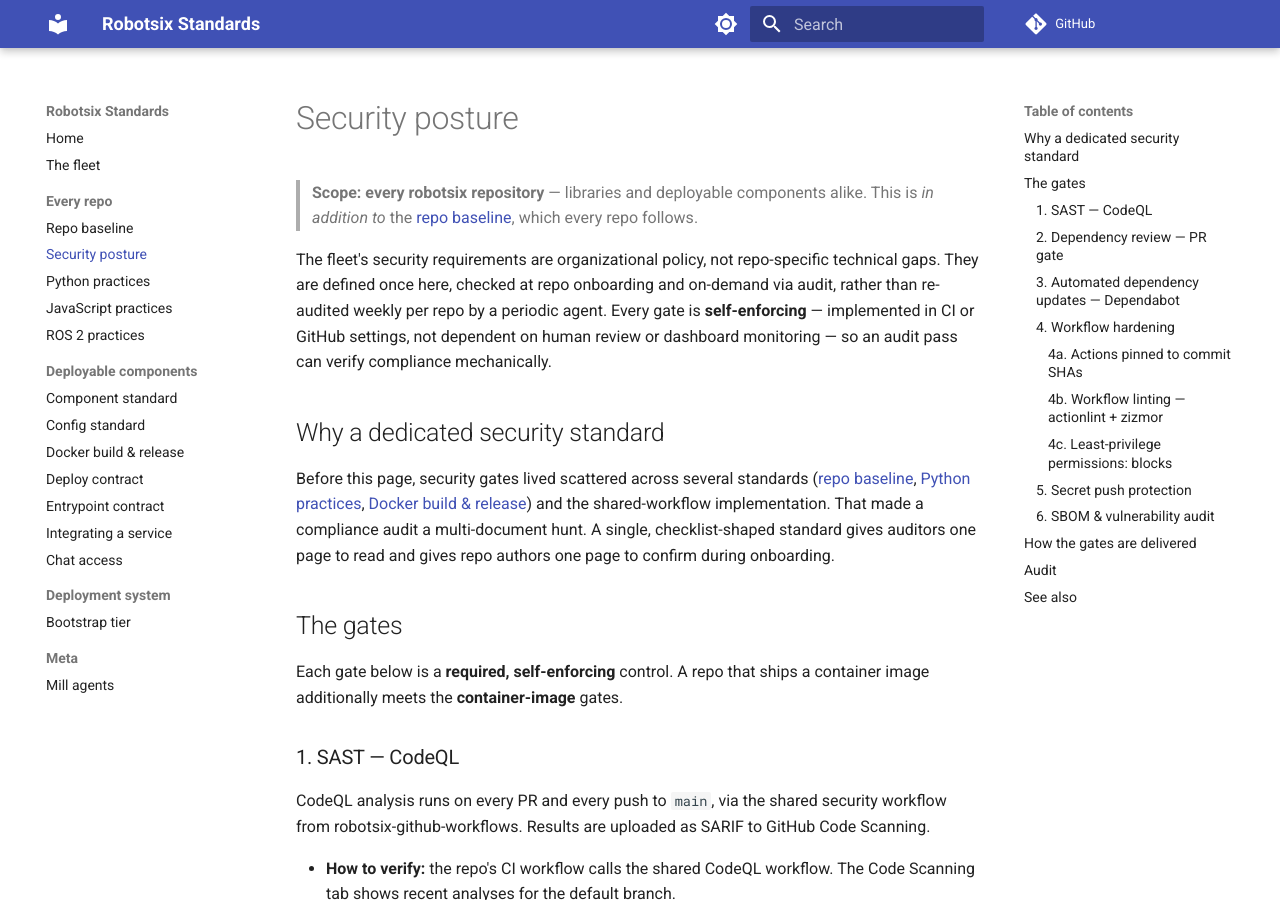
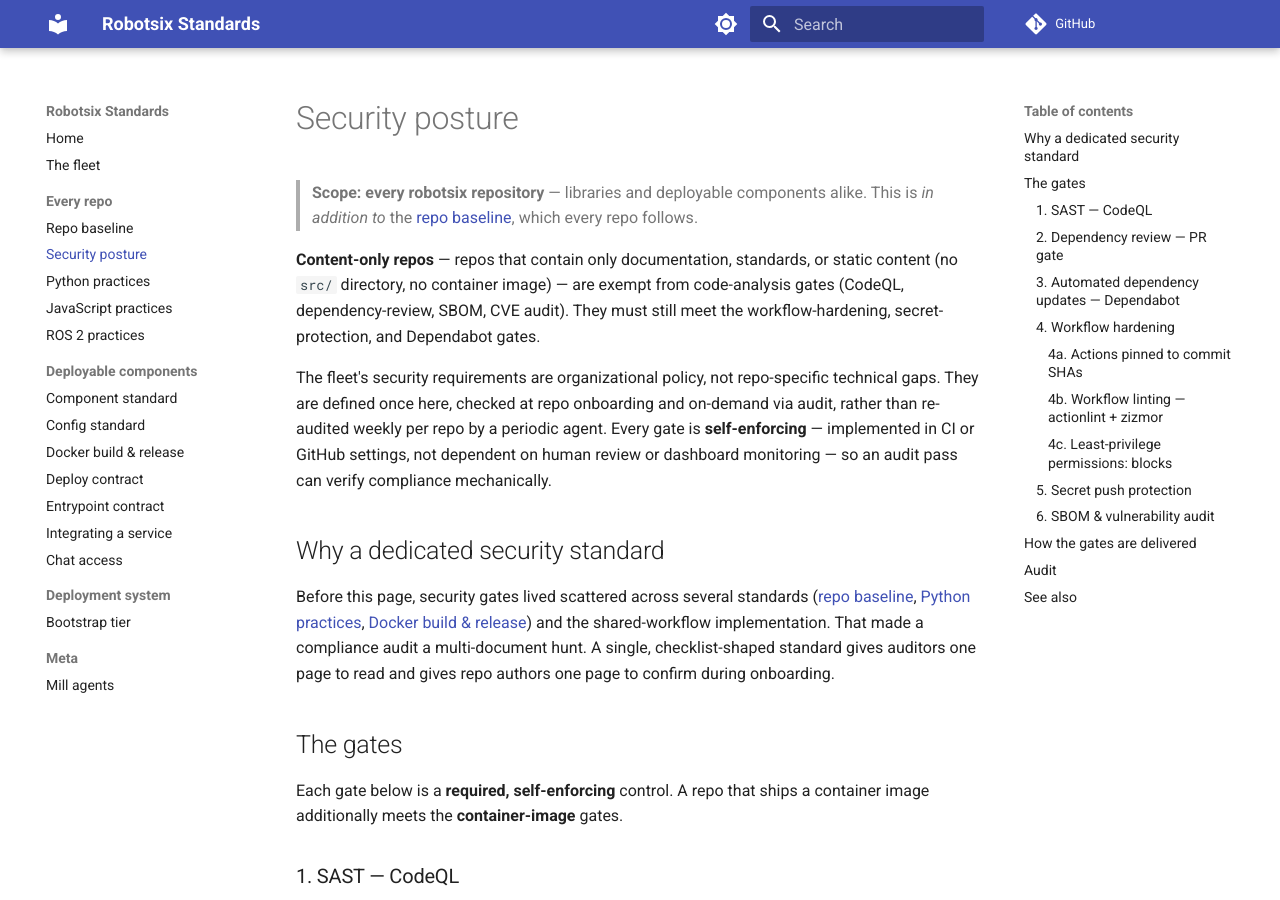
Before and after one commit to damien-robotsix/robotsix-standards, an MkDocs documentation site: the page built from docs/security-posture.md, in a window 1280 px wide and 900 px high. Built offline with MkDocs 1.6.1 and Material for MkDocs 9.7.7, drawn with Linux system fonts in a browser that asks for light colours; comment, search, counter and statistics services are not loaded.

Commit message:
mill: security-posture.md: add exemption for content-only / docs-only repos (20260718T000300Z-security-posture-md-add-exemption-for-co-60f0) (#50)
Co-authored-by: robotsix-mill <mill@robotsix.local>

```diff
--- a/docs/security-posture.md
+++ b/docs/security-posture.md
@@ -3,6 +3,11 @@
 > **Scope: every robotsix repository** — libraries and deployable components
 > alike. This is *in addition to* the [repo baseline](repo-baseline.md), which
 > every repo follows.
+
+**Content-only repos** — repos that contain only documentation, standards, or
+static content (no `src/` directory, no container image) — are exempt from
+code-analysis gates (CodeQL, dependency-review, SBOM, CVE audit). They must
+still meet the workflow-hardening, secret-protection, and Dependabot gates.
 
 The fleet's security requirements are organizational policy, not repo-specific
 technical gaps. They are defined once here, checked at repo onboarding and
```
Also changed, not shown: CHANGELOG.md (+1 -0 lines), changelog.d/20260718T000300Z-security-posture-md-add-exemption-for-co-60f0.misc.md (added, +1 -0 lines).
